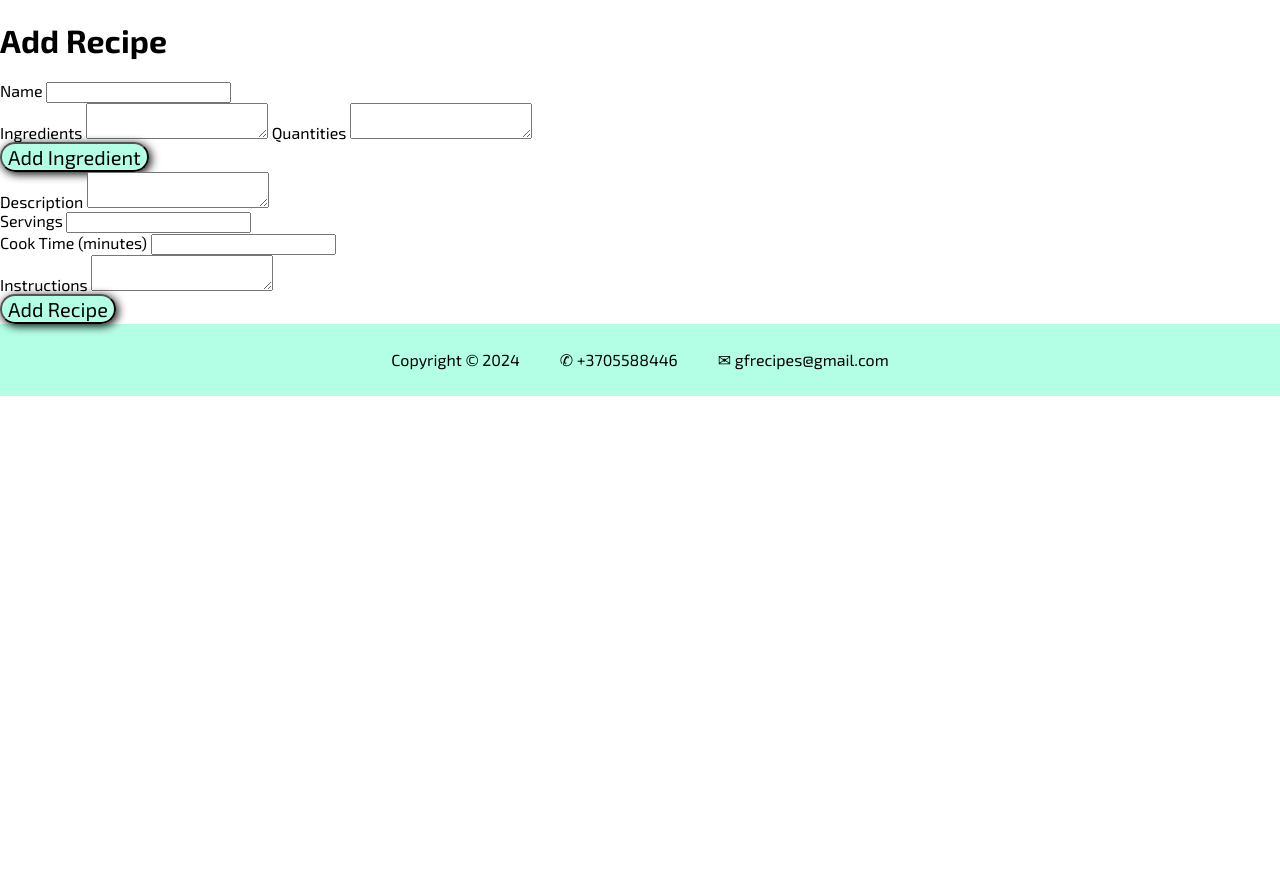
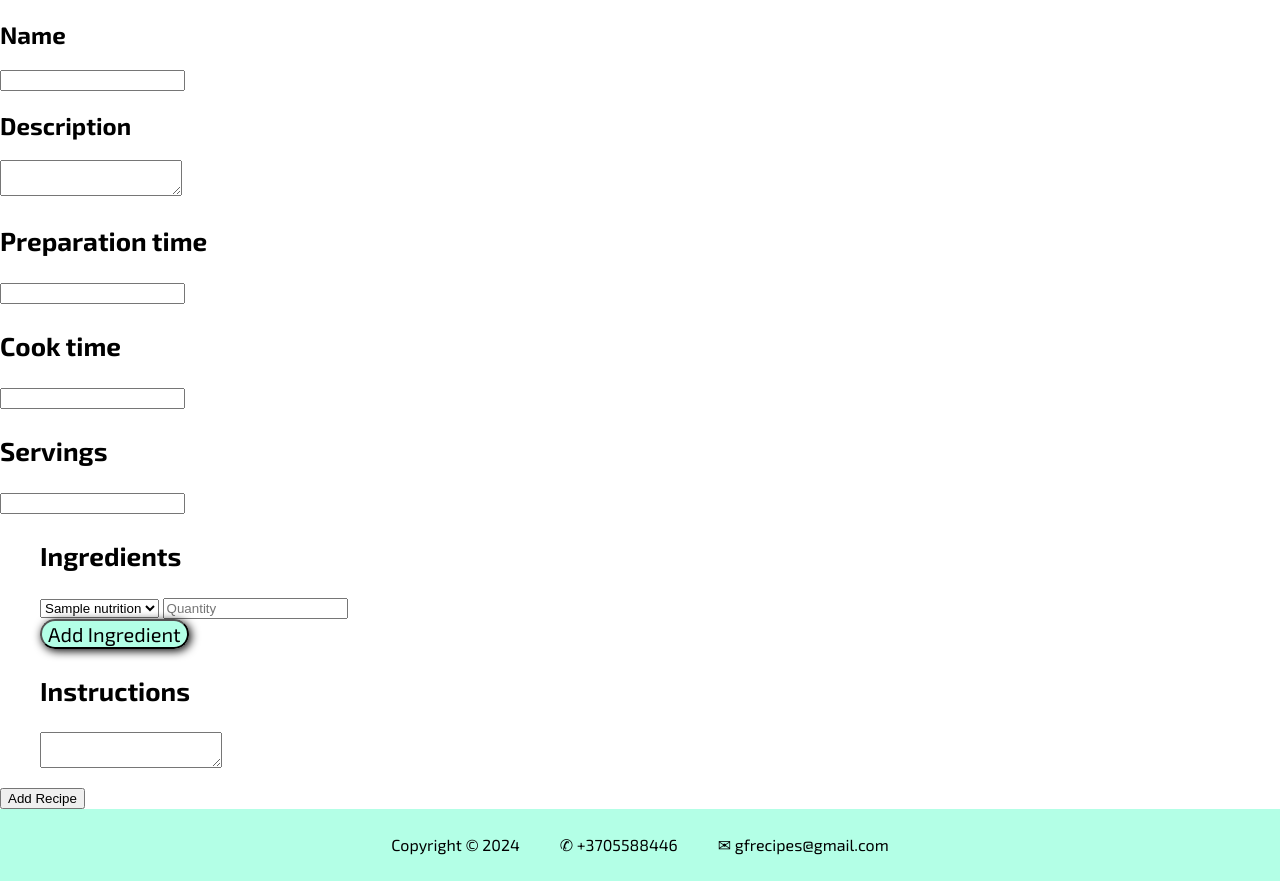
Before and after one commit to Aisma96/kursinis-darbas, a Flask app: page /addrecipe in a window 1280 px wide. Shown: the part 127-1008 px from the top of the page. Before the commit the page ends 523 px from the top, so only its background shows below. Run offline with Flask 3, Linux system fonts and the light colour scheme; a user stored in the database is signed in; tables that the repository leaves empty hold one stand-in row (values such as "Sample post"); some web fonts are replaced.

Commit message:
Add files via upload

```diff
--- a/templates/add_recipe.html
+++ b/templates/add_recipe.html
@@ -1,59 +1,109 @@
 {% extends "base.html" %}
 
-{% block title %}Recipe Added{% endblock %}
+{% block title %}Add recipe{% endblock %}
 
 {% block content %}
 <script>
     function addIngredient() {
-        var ingredientsDiv = document.getElementById('ingredientsDiv');
-        var newIngredientDiv = document.createElement('div');
-        newIngredientDiv.innerHTML = `
-            <input type="text" name="ingredients" placeholder="Ingredient">
+        let ingredients = document.getElementById('ingredients');
+        let newIngredient = document.createElement('div');
+        newIngredient.innerHTML = `
+            <!-- <input type="text" name="product" placeholder="Ingredient">
+            <input type="text" name="quantities" placeholder="Quantity"> -->
+            <select name="list_of_names">
+                {% for product in list_of_products %}
+                    <option value="{{ product }}">{{ product }}</option>
+                {% endfor %}
+            </select>
             <input type="text" name="quantities" placeholder="Quantity">
+            {% for error in form.quantities.errors %}
+                <span style="color: red;">{{ error }}</span>
+            {% endfor %}
         `;
-        ingredientsDiv.appendChild(newIngredientDiv);
+
+        ingredients.appendChild(newIngredient);
     }
 </script>
-<h1>Add Recipe</h1>
 <form method="POST">
+    <section id="top-recipe">
+        <div>
+            <div>
+                <h2>{{ form.name.label }}</h2>
                     {{ form.hidden_tag() }}
                     <div>
-        {{ form.name.label }} {{ form.name }}
+                        {{ form.name }}
                         {% for error in form.name.errors %}
                             <span style="color: red;">{{ error }}</span>
                         {% endfor %}
                     </div>
-    <div id="ingredientsDiv">
-        <div>
-            {{ form.ingredients.label }} {{ form.ingredients }}
-            {{ form.quantities.label }} {{ form.quantities }}
-        </div>
-    </div>
-    <button type="button" onclick="addIngredient()">Add Ingredient</button>
-    <div>
-        {{ form.description.label }} {{ form.description }}
+                <h2>{{ form.description.label }}</h2>
+                <p>{{ form.description }}
                     {% for error in form.description.errors %}
                         <span style="color: red;">{{ error }}</span>
                     {% endfor %}
+                </p>
             </div>
+            <div id="prep-content">
                 <div>
-        {{ form.servings.label }} {{ form.servings }}
+                    <h3>Preparation time</h3>
+                    <p>
+                        {{ form.prep_time }}
+                        {% for error in form.prep_time.errors %}
+                            <span style="color: red;">{{ error }}</span>
+                        {% endfor %}
+                    </p>
+                </div>
+                <div class= "vertical"></div>
+                <div>
+                    <h3>Cook time</h3>
+                    <p>{{ form.cook_time }}
+                        {% for error in form.cook_time.errors %}
+                            <span style="color: red;">{{ error }}</span>
+                        {% endfor %}
+                    </p>
+                </div>
+                <div class= "vertical"></div>
+                <div>
+                    <h3>Servings</h3>
+                    <p> {{ form.servings }}
                         {% for error in form.servings.errors %}
                             <span style="color: red;">{{ error }}</span>
                         {% endfor %}
+                    </p>
                 </div>
-    <div>
-        {{ form.cook_time.label }} {{ form.cook_time }}
-        {% for error in form.cook_time.errors %}
+            </div>
+        </div>
+    </section>
+    <section id="recipe">
+        <ul>
+            <h3>Ingredients</h3>
+            <div id="ingredients">
+                <select name= "list_of_names">
+                    {% for product in list_of_products %}
+                        <option value= "{{ product }}">{{product}}</option>"
+                    {% endfor %}
+                </select>
+                <input type="text" name="quantities" placeholder="Quantity">
+                {% for error in form.quantities.errors %}
                     <span style="color: red;">{{ error }}</span>
                 {% endfor %}
             </div>
+            <button type="button" onclick="addIngredient()">Add Ingredient</button>
+        </ul>
+    </section>
+    <section id="preparation">
+        <ol>
+            <h3>Instructions</h3>
             <div>
-        {{ form.instructions.label }} {{ form.instructions }}
+                {{ form.instructions }}
                 {% for error in form.instructions.errors %}
                     <span style="color: red;">{{ error }}</span>
                 {% endfor %}
             </div>
-    <button type="submit">Add Recipe</button>
+        </ol>
+    </section>
+    <div>
+        {{ form.submit }}
+    </div>
 </form>
 {% endblock %}
```
Lines whose indentation alone changed are shown as unchanged.
